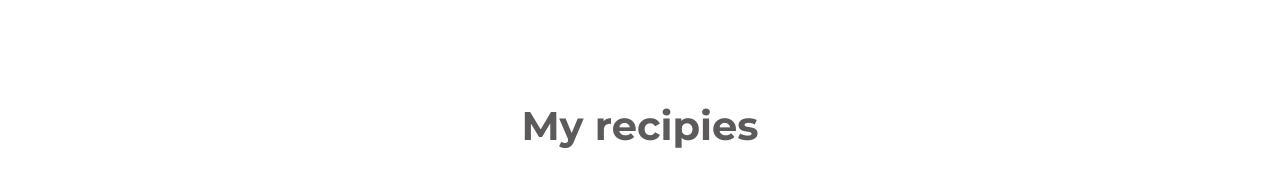
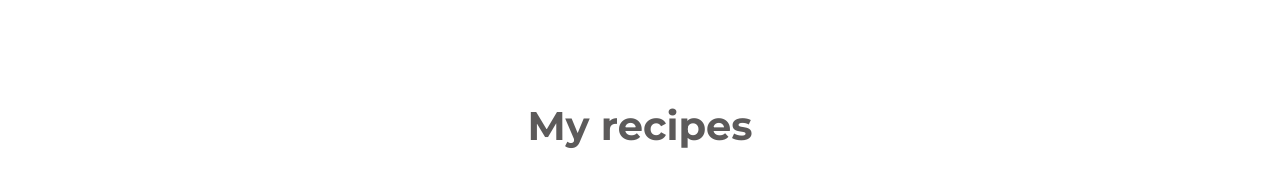
Before and after one commit to Sharmin16103284/PH_Food_Network, a plain HTML site: page index.html in a window 1280 px wide. Shown: the part 1408-1597 px from the top of the page. Drawn offline with Linux system fonts and the light colour scheme; files whose address does not match are found by name.

Commit message:
first commit

```diff
--- a/index.html
+++ b/index.html
@@ -53,7 +53,7 @@
     </section>
 
     <sction class="recipies">
-        <h2>My recipies</h2>
+        <h2>My recipes</h2>
         <p class="txtOne">Here's a sneak peek of our recipies. We provide delicious food at an afordable cost. We provide Fresh food to our customers.</p>
 
         <div class="recipie_item">
```
